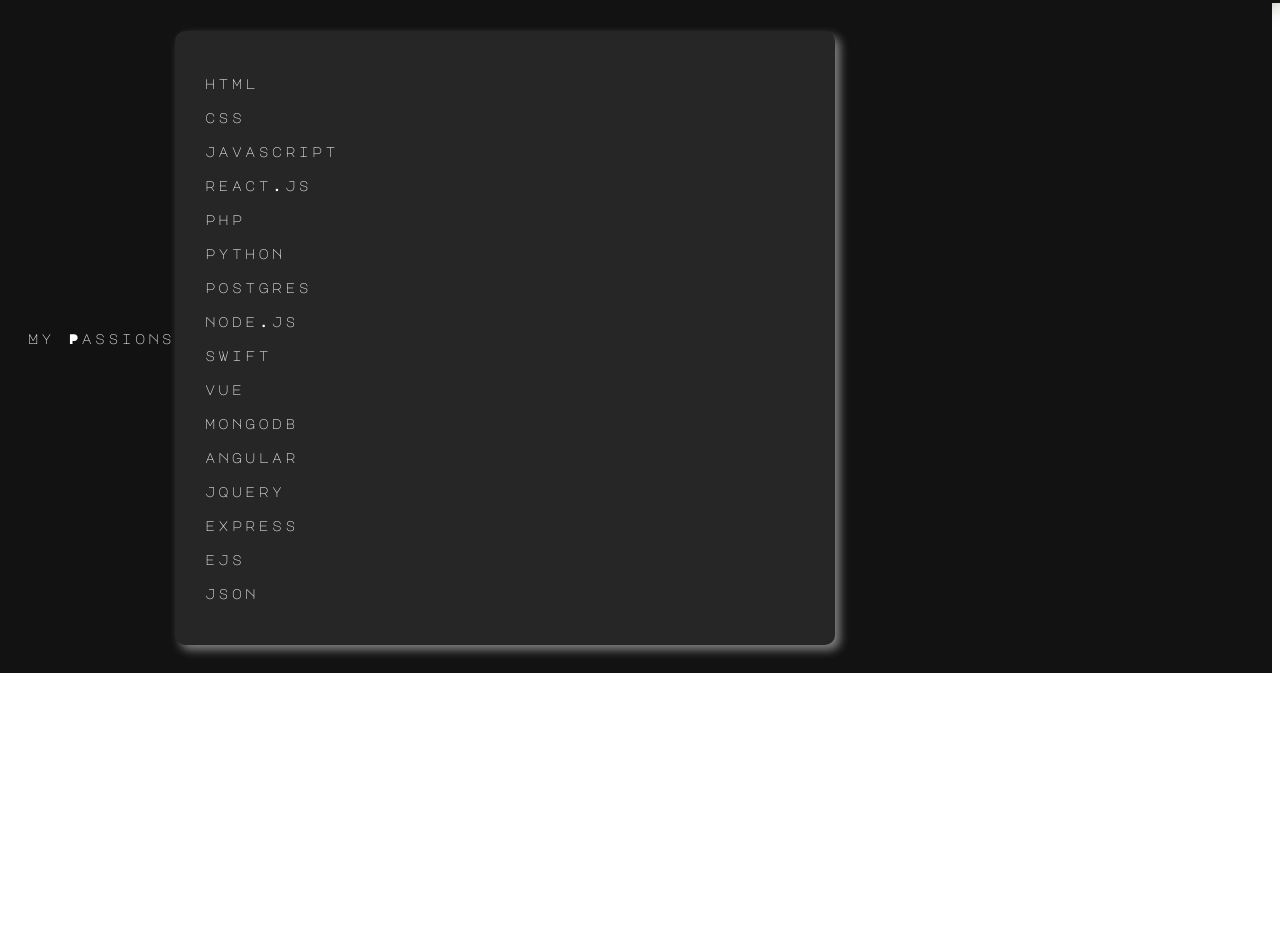
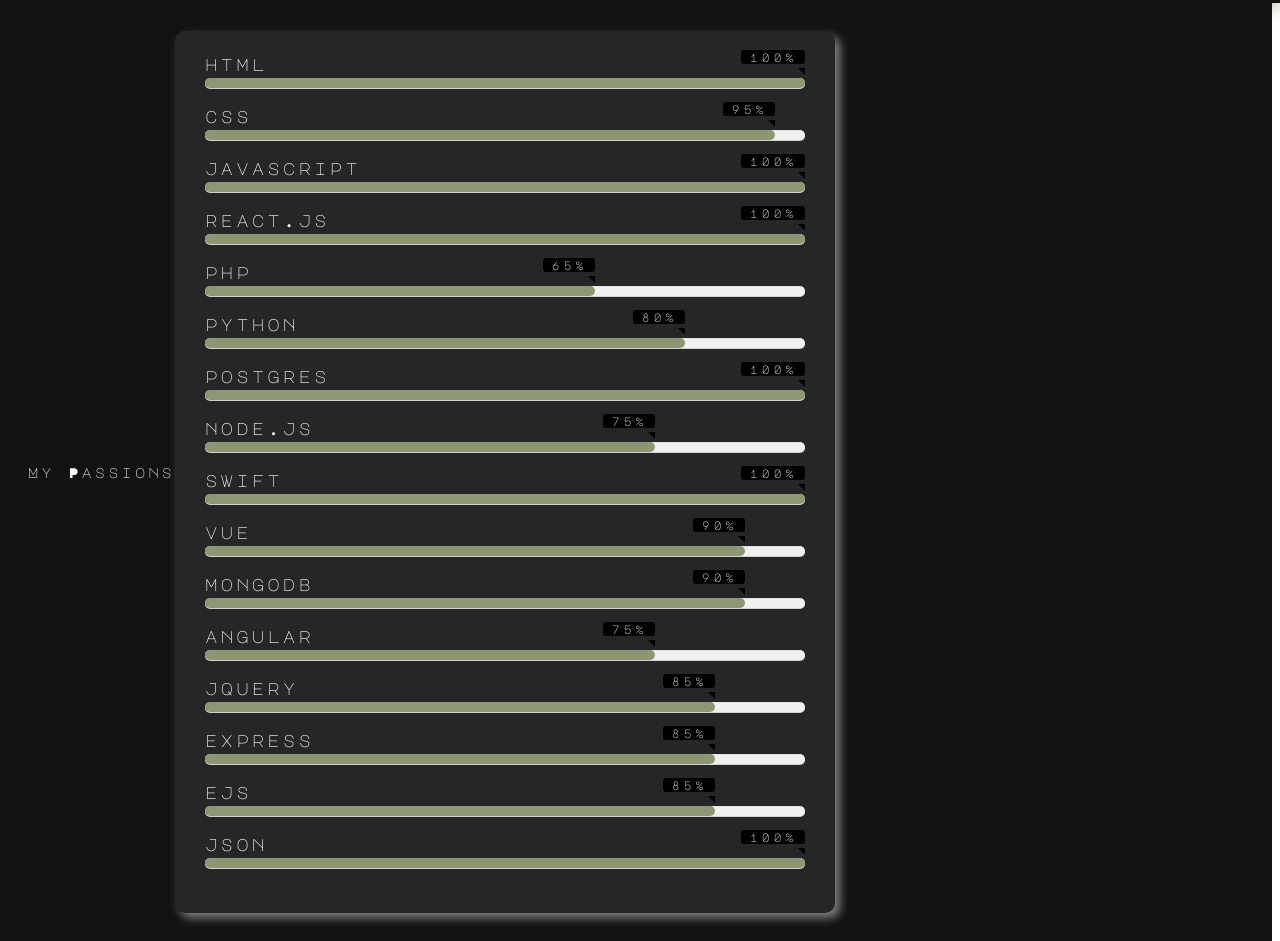
Before and after one commit to rjsiinghhh/portfolio_, a plain HTML site: page index.html in a window 1280 px wide. Shown: the part 1120-2061 px from the top of the page. Before the commit the page ends 1793 px from the top, so only its background shows below. Drawn offline with Linux system fonts and the light colour scheme.

Commit message:
skills section completed/ project cards next

```diff
--- a/index.html
+++ b/index.html
@@ -83,112 +83,112 @@
       <div class="info">
         <span> html </span>
       </div>
-        <div class="progress-line"><span> </span></div>
+        <div class="progress-line html"><span> </span></div>
     </div>
 
   <div class="bar">
       <div class="info">
         <span> css </span>
       </div>
-        <div class="progress-line"><span> </span></div>
+        <div class="progress-line css"><span> </span></div>
     </div>
 
   <div class="bar">
       <div class="info">
         <span> javascript </span>
       </div>
-        <div class="progress-line"><span> </span></div>
+        <div class="progress-line javascript"><span> </span></div>
     </div>
 
     <div class="bar">
       <div class="info">
         <span> react.js </span>
       </div>
-        <div class="progress-line"><span> </span></div>
+        <div class="progress-line react"><span> </span></div>
     </div>
 
   <div class="bar">
       <div class="info">
         <span> php </span>
       </div>
-        <div class="progress-line"><span> </span></div>
+        <div class="progress-line php"><span> </span></div>
     </div>
 
     <div class="bar">
       <div class="info">
         <span> python </span>
       </div>
-        <div class="progress-line"><span> </span></div>
+        <div class="progress-line python"><span> </span></div>
     </div>
 
     <div class="bar">
       <div class="info">
         <span> postgres </span>
       </div>
-        <div class="progress-line"><span> </span></div>
+        <div class="progress-line postgres"><span> </span></div>
     </div>
 
     <div class="bar">
       <div class="info">
         <span> node.js </span>
       </div>
-        <div class="progress-line"><span> </span></div>
+        <div class="progress-line node"><span> </span></div>
     </div>
 
     <div class="bar">
       <div class="info">
         <span> swift </span>
       </div>
-        <div class="progress-line"><span> </span></div>
+        <div class="progress-line swift"><span> </span></div>
     </div>
 
     <div class="bar">
       <div class="info">
         <span> vue </span>
       </div>
-        <div class="progress-line"><span> </span></div>
+        <div class="progress-line vue"><span> </span></div>
     </div>
 
     <div class="bar">
       <div class="info">
         <span> mongodb </span>
       </div>
-        <div class="progress-line"><span> </span></div>
+        <div class="progress-line mongodb"><span> </span></div>
     </div>
 
     <div class="bar">
       <div class="info">
         <span> angular </span>
       </div>
-        <div class="progress-line"><span> </span></div>
+        <div class="progress-line angular"><span> </span></div>
     </div>
 
     <div class="bar">
       <div class="info">
         <span> jquery </span>
       </div>
-        <div class="progress-line"><span> </span></div>
+        <div class="progress-line jquery"><span> </span></div>
     </div>
 
     <div class="bar">
       <div class="info">
         <span> express </span>
       </div>
-        <div class="progress-line"><span> </span></div>
+        <div class="progress-line express"><span> </span></div>
     </div>
 
     <div class="bar">
       <div class="info">
         <span> ejs </span>
       </div>
-        <div class="progress-line"><span> </span></div>
+        <div class="progress-line ejs"><span> </span></div>
     </div>
 
     <div class="bar">
       <div class="info">
         <span> json </span>
       </div>
-        <div class="progress-line"><span> </span></div>
+        <div class="progress-line json"><span> </span></div>
     </div>
 
 
--- a/style.css
+++ b/style.css
@@ -8,7 +8,7 @@
 }
 
 .container {
-    width: 100%;
+    width: auto;
     height: 100vh;
     background: #121212;
 }
@@ -158,16 +158,17 @@
     margin: 50px auto;
     font-family: 'Major Mono Display', monospace;
     font-size: 1.375rem;
-    text-align: center;
+    text-align: left;
 }
 
 .about-position::after {
     content: '';
     display: block;
     height: 1px;
-    width: 8em;
+    width: 7em;
     background: #ca8a8b;
-    margin: 0.5em auto;
+    margin: 0.5em 0;
+    text-align: left;
 }
 
 .aboutMe {
@@ -184,7 +185,7 @@
 
 .about-body {
     opacity: 0.7;
-    margin-bottom: 0;
+    margin-bottom: auto;
 }
 
 .profile-pic {
@@ -222,6 +223,219 @@
     margin: 20px 0;
 }
 
+.skills-bar .bar:first-child {
+    margin-top: 0px;
+}
+
+.skills-bar .bar .info {
+    margin-bottom: 5px;
+}
+
+.skills-bar .bar .info span {
+    font-size: 17px;
+    font-weight: 500;
+    opacity: 0;
+    animation: showText 0.5s 1s linear forwards;
+}
+
+@keyframes showText {
+    100% {
+        opacity: 1;
+    }
+}
+
+.skills-bar .bar .progress-line {
+    position: relative;
+    height: 10px;
+    width: 100%;
+    background: #f0f0f0;
+    border-radius: 10px;
+    transform: scaleX(0);
+    transform-origin: left;
+    box-shadow: inset 0px 1px 1px rgba(0, 0, 0, 0.05), 0px 1px rgba(255, 255, 255, 0.8);
+    animation: animate 1s cubic-bezier(1, 0, 0.5, 1) forwards;
+}
+
+.bar .progress-line span {
+    height: 100%;
+    width: 80%;
+    background: #8e9775;
+    border-radius: 10px;
+    position: absolute;
+    transform: scaleX(0);
+    transform-origin: left;
+    animation: animate 1s 1s cubic-bezier(1, 0, 0.5, 1) forwards;
+}
+
+@keyframes animate {
+    100% {
+        transform: scaleX(1);
+    }
+}
+
+.progress-line.html span {
+    width: 100%;
+}
+
+.progress-line.css span {
+    width: 95%;
+}
+
+.progress-line.javascript span {
+    width: 100%;
+}
+
+.progress-line.react span {
+    width: 100%;
+}
+
+.progress-line.php span {
+    width: 65%;
+}
+
+.progress-line.python span {
+    width: 80%;
+}
+
+.progress-line.postgres span {
+    width: 100%;
+}
+
+.progress-line.node span {
+    width: 75%;
+}
+
+.progress-line.swift span {
+    width: 100%;
+}
+
+.progress-line.vue span {
+    width: 90%;
+}
+
+.progress-line.mongodb span {
+    width: 90%;
+}
+
+.progress-line.angular span {
+    width: 75%;
+}
+
+.progress-line.jquery span {
+    width: 85%;
+}
+
+.progress-line.express span {
+    width: 85%;
+}
+
+.progress-line.ejs span {
+    width: 85%;
+}
+
+.progress-line.json span {
+    width: 100%;
+}
+
+.bar .progress-line span::before {
+    position: absolute;
+    content: "";
+    right: 0;
+    top: -10px;
+    height: 0;
+    width: 0;
+    border: 7px solid transparent;
+    border-bottom-width: 0px;
+    border-right-width: 0px;
+    border-top-color: #000;
+    opacity: 0;
+    animation: showText2 0.5s 1.5s linear forwards;
+}
+
+.bar .progress-line span::after {
+    position: absolute;
+    right: 0;
+    top: -28px;
+    color: #fff;
+    background: #000;
+    font-size: 12px;
+    font-weight: 500;
+    padding: 1px 8px;
+    border-radius: 3px;
+    opacity: 0;
+    animation: showText2 0.5s 1.5s linear forwards;
+}
+
+@keyframes showText2 {
+    100% {
+        opacity: 1;
+    }
+}
+
+.progress-line.html span::after {
+    content: "100%";
+}
+
+.progress-line.css span::after {
+    content: "95%";
+}
+
+.progress-line.javascript span::after {
+    content: "100%";
+}
+
+.progress-line.react span::after {
+    content: "100%";
+}
+
+.progress-line.php span::after {
+    content: "65%";
+}
+
+.progress-line.python span::after {
+    content: "80%";
+}
+
+.progress-line.postgres span::after {
+    content: "100%";
+}
+
+.progress-line.node span::after {
+    content: "75%";
+}
+
+.progress-line.swift span::after {
+    content: "100%";
+}
+
+.progress-line.vue span::after {
+    content: "90%";
+}
+
+.progress-line.mongodb span::after {
+    content: "90%";
+}
+
+.progress-line.angular span::after {
+    content: "75%";
+}
+
+.progress-line.jquery span::after {
+    content: "85%";
+}
+
+.progress-line.express span::after {
+    content: "85%";
+}
+
+.progress-line.ejs span::after {
+    content: "85%";
+}
+
+.progress-line.json span::after {
+    content: "100%";
+}
+
 @media (min-width: 600px) {
     .aboutCard {
         flex-direction: row;
```
